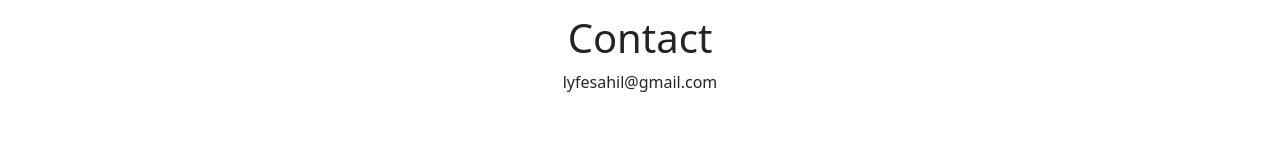
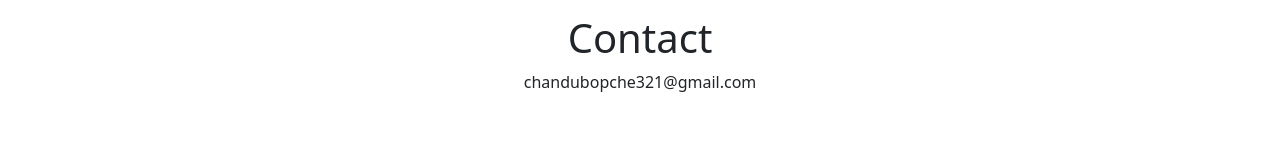
Before and after one commit to 89chandu/EccomerceBootStrap, a React (Create React App) app: page /ContactUs in a window 1280 px wide. Shown: the part 502-651 px from the top of the page. Built offline with nearby package versions, Linux system fonts and the light colour scheme.

Commit message:
post request sent to firebase of contact page

```diff
--- a/src/components/Pages/ContactUs.jsx
+++ b/src/components/Pages/ContactUs.jsx
@@ -15,7 +15,7 @@ const ContactUs =  () => {
 		}
 		nameRef.current.value = emailRef.current.value = numberRef.current.value = "";
 		console.log(obj);
-		const response =await axios.post('https://ecommerce-anime-posters-default-rtdb.firebaseio.com/contact.json', obj);
+		const response =await axios.post('https://ecomreact-f6774-default-rtdb.firebaseio.com/contact.json', obj);
 		console.log(response);
 	}
 	return (
@@ -60,7 +60,7 @@ const ContactUs =  () => {
 			<div className="flex flex-col justify-center text-center mt-3 text-2xl p-3 ">
 				<div className="p-3">
 					<h1>Contact</h1>
-					<p className="font-thin">lyfesahil@gmail.com</p>
+					<p className="font-thin">chandubopche321@gmail.com</p>
 				</div>
 				<div className="p-3">
 					<h1>Based in</h1>
```
